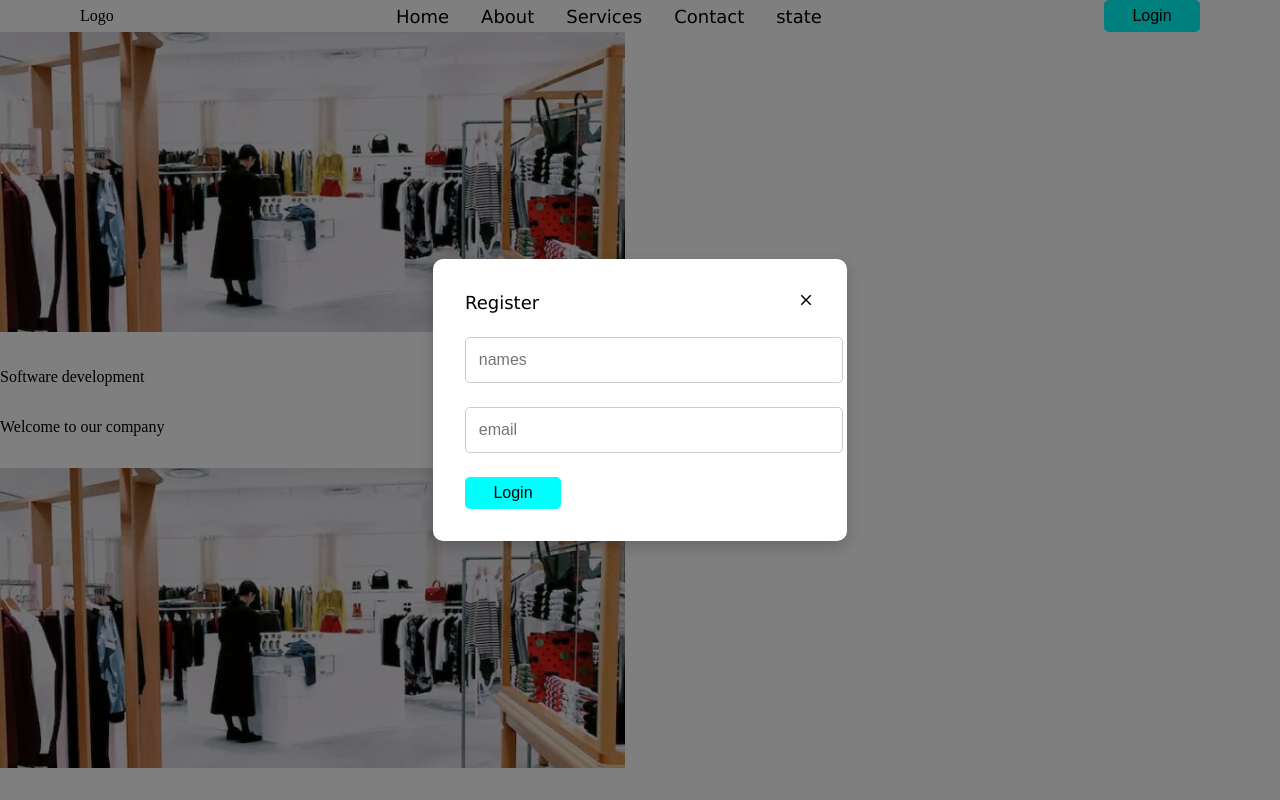
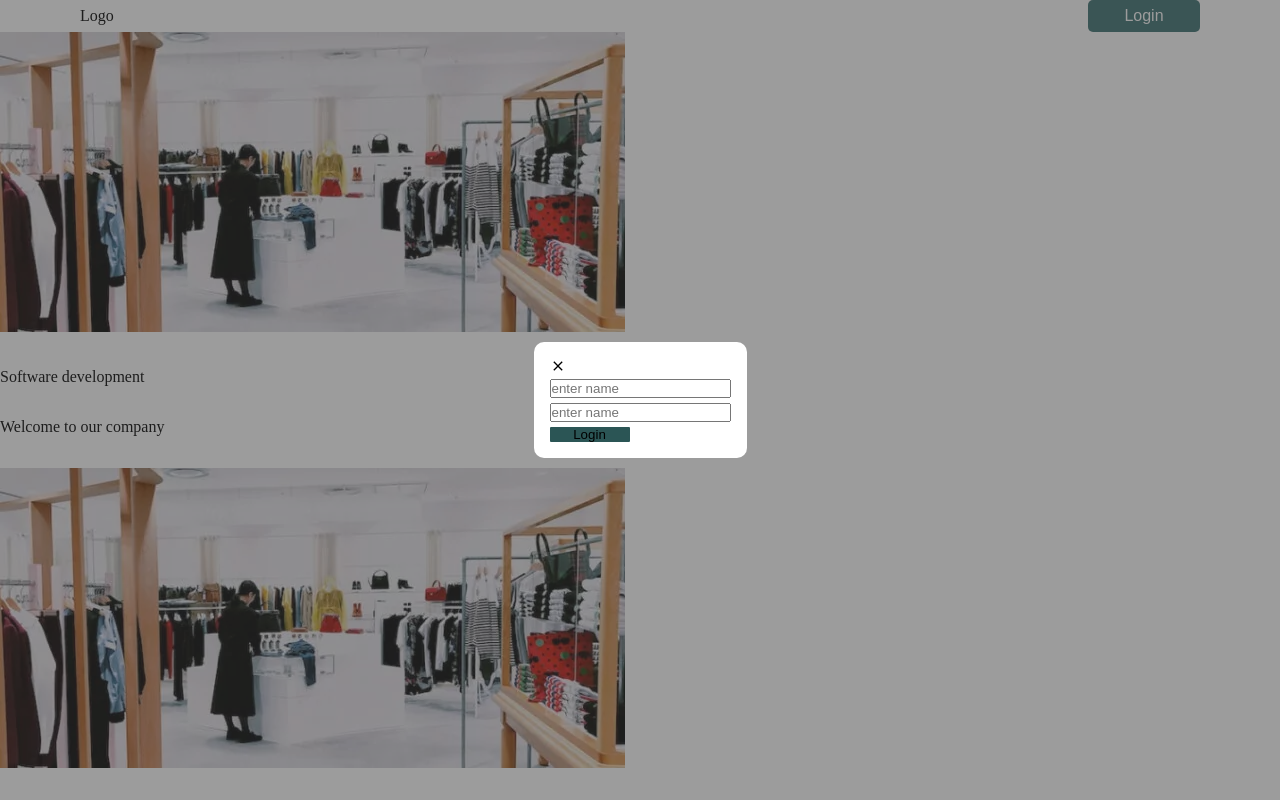
Before and after one commit to elisate/klab-course, a React (Vite) app: page /services in a window 1280 px wide. Both pictures are taken after a click on the button "Login". Shown: the top 800 px of the page. Built offline with nearby package versions, Linux system fonts and the light colour scheme.

Commit message:
fix change

```diff
--- a/src/App.jsx
+++ b/src/App.jsx
@@ -10,6 +10,7 @@ import Services from './components/Services'
 import Login from './components/Login'
 import States from './components/States';
 import SingleCard from './components/SingleCard'
+import UsestateHook from "./components/UsestateHook.jsx";
 
 function App() {
 
@@ -17,17 +18,17 @@ function App() {
   return (
     <BrowserRouter>
       <Routes>
-        <Route path='/' element={<Layout />}>
-          <Route path='/' index element={<Home />} />
-          <Route path='/about' element={<About />} />
-          <Route path='/services' element={<Services />} />
-          <Route path='/hooks' element={<States />} />
-          <Route path='/card/:id' element={<SingleCard/>}/>
+        <Route path="/" element={<Layout />}>
+          <Route path="/" index element={<Home />} />
+          <Route path="/about" element={<About />} />
+          <Route path="/services" element={<Services />} />
+          {/* <Route path="/hooks" element={<UsestateHook/>} /> */}
+          <Route path="/card/:id" element={<SingleCard />} />
         </Route>
-        <Route path='/login' element={<Login/>}/>
+        <Route path="/login" element={<Login />} />
       </Routes>
     </BrowserRouter>
-  )
+  );
 }
 
 export default App
--- a/src/components/Home.jsx
+++ b/src/components/Home.jsx
@@ -6,6 +6,29 @@ import image2 from "../assets/image2.jpg";
 import { IoIosArrowRoundForward } from "react-icons/io";
 import { useNavigate } from "react-router-dom";
 import { Navigate } from "react-router-dom";
+export const cards = [
+  {
+    _id: 1,
+    image: data,
+    cardTitle: "All In One Bottle",
+    cardContent:
+      "Our return policy is simple and that is why customers love our shop.",
+  },
+  {
+    _id: 2,
+    image: image1,
+    cardTitle: "All In One Bottle",
+    cardContent:
+      "Our return policy is simple and that is why customers love our shop.",
+  },
+  {
+    _id: 3,
+    image: image2,
+    cardTitle: "All In One Bottle",
+    cardContent:
+      "Our return policy is simple and that is why customers love our shop.",
+  },
+];
 const Home = () => {
   // const { id } = useParams();
   const navigatee = useNavigate();
@@ -13,33 +36,11 @@ const Home = () => {
     navigatee(`/card/${id}`);
   };
 
-  const cards = [
-    {
-      id:1,
-      image: data,
-      cardTitle: "All In One Bottle",
-      cardContent:
-        "Our return policy is simple and that is why customers love our shop.",
-    },
-    {
-      id:2,
-      image: image1,
-      cardTitle: "All In One Bottle",
-      cardContent:
-        "Our return policy is simple and that is why customers love our shop.",
-    },
-    {
-      id:3,
-      image: image2,
-      cardTitle: "All In One Bottle",
-      cardContent:
-        "Our return policy is simple and that is why customers love our shop.",
-    },
-  ];
+
   return (
     <section className="Holder">
-      {cards.map((cardData,id) => (
-        <div className="card-container" key={id}>
+      {cards.map((cardData) => (
+        <div className="card-container" key={cardData._id}>
           <div>
             <img src={cardData.image} className="card-image" />
           </div>
@@ -48,7 +49,7 @@ const Home = () => {
           <div className="iconContainer">
             <IoIosArrowRoundForward
               className="icon"
-              onClick={()=>handleNavigate(id)}
+              onClick={()=>handleNavigate(cardData._id)}
             />
           </div>
         </div>
--- /dev/null
+++ b/src/components/LoginForm.jsx
@@ -0,0 +1,19 @@
+import React from "react";
+import '../styles/login.css';
+import { MdClose } from "react-icons/md";
+const LoginForm = ({ handleForm }) => {
+  return (
+      <div className="container-1">
+
+          <form className="form">
+            <MdClose onClick={handleForm}/>
+        <input type="text" placeholder="enter name" required />
+        <input type="text" placeholder="enter name" required />
+        <button type="login" className="btt">
+          Login
+        </button>
+      </form>
+    </div>
+  );
+};
+export default LoginForm;
--- a/src/components/Navbar.jsx
+++ b/src/components/Navbar.jsx
@@ -1,34 +1,76 @@
+// import React, { useState } from "react";
+// import "../styles/navbar.css";
+// import { Link } from "react-router-dom";
+// import ModelForm from "./ModelForm";
+// import UsestateHook from "./UsestateHook";
+// function Navbar() {
+//   const [modal, setModal] = useState(0);
+
+//   const handleLoginForm = () =>
+//   {
+//     setModal(!modal)
+//   }
+
+//   return (
+//     <section className="navigation">
+//       {modal && <UsestateHook handleLoginForm={handleLoginForm}/>}
+
+//       <div className="container">
+//         <div>Logo</div>
+//         <div className="header">
+//           <li>Home</li>
+//           <Link to="/about">
+//             {" "}
+//             <li>About</li>
+//           </Link>
+//           <Link to="/services">
+//             <li>Services</li>
+//           </Link>
+//           <li>Contact</li>
+//           <Link to="/hooks">
+//             <li>state</li>
+//           </Link>
+//           {/* <Link to="/hooks">
+//             <li>Hoos</li>
+//           </Link> */}
+//         </div>
+//         <div>
+//           <button className="button" onClick={handleLoginForm}>
+//             Login
+//           </button>
+//         </div>
+//       </div>
+//     </section>
+//   );
+// }
+// export default Navbar;
+
+
 import React, { useState } from "react";
 import "../styles/navbar.css";
 import { Link } from "react-router-dom";
-import ModelForm from "./ModelForm";
+import LoginForm from "./LoginForm";
+
 function Navbar() {
-  const [modal, setModal] = useState(0);
-  const handleModal = () =>
+  const [form, setForm] = useState(false);
+  const handleForm = () =>
   {
-    setModal(!modal);
+    setForm(!form);
   }
+
+
+
   return (
     <section className="navigation">
-      {modal && <ModelForm handleModal={handleModal}/> }
+      {form && <LoginForm handleForm={handleForm}/>}
+
       <div className="container">
         <div>Logo</div>
-        <div className="header">
-          <li>Home</li>
-          <Link to="/about">
-            {" "}
-            <li>About</li>
-          </Link>
-          <Link to="/services">
-            <li>Services</li>
-          </Link>
-          <li>Contact</li>
-          <Link to="/hooks">
-            <li>state</li>
-          </Link>
-        </div>
+
         <div>
-          <button className="button" onClick={handleModal}>Login</button>
+          <button className="button" onClick={handleForm}>
+            Login
+          </button>
         </div>
       </div>
     </section>
--- a/src/components/SingleCard.jsx
+++ b/src/components/SingleCard.jsx
@@ -1,11 +1,20 @@
 import React from 'react'
 import '../styles/single.css';
+import { useParams } from 'react-router-dom';
+import { cards } from './Home';
+
 function SingleCard() {
+  const { id } = useParams();
+
+
+  const card = cards.find((card) => card._id == id)
+
+  console.log(cards);
 
   return (
       <div>
 
-
+          <div><img src={card?.image}/></div>
     </div>
   )
 }
--- /dev/null
+++ b/src/components/UsestateHook.jsx
@@ -0,0 +1,28 @@
+
+import React from "react"
+import { useState } from "react"
+import '../styles/hook.css';
+import { IoClose } from "react-icons/io5";
+const UsestateHook = ({ handleLoginForm }) => {
+
+  return (
+    <div>
+
+
+      <div className="content">
+        <form className="formcontainer">
+          <div className="head">
+            <div>Login</div>
+            <IoClose onClick={handleLoginForm} className="iconhead" />
+          </div>
+          <input type="text" placeholder="enter username" className="input" />
+          <input type=" email" placeholder="enter email" className="input" />
+          <button type="button" className="button">
+            Login
+          </button>
+        </form>
+      </div>
+    </div>
+  );
+};
+export default UsestateHook;
--- /dev/null
+++ b/src/styles/hook.css
@@ -0,0 +1,66 @@
+
+.names
+{
+    font-size: 2rem;
+}
+.button
+{
+    background-color: rgb(59, 113, 113);
+    width: 7rem;
+    height: 2rem;
+    color: white;
+
+}
+.button:hover
+{
+    transform: translateY(-3px);
+   background-color: rgb(82, 163, 163);
+   cursor: pointer;
+}
+
+
+.bt-1
+{
+    padding-top: 1rem;
+}
+
+.formcontainer
+{
+    display: flex;
+    flex-direction: column;
+    gap:0.5rem;
+    padding: 2rem;
+    width: fit-content;
+    border-radius: 10px;
+  box-shadow: 0px 5px 15px rgba(0, 0, 0, 0.2);
+  background-color: white;
+}
+.input
+{
+    width: 15rem;
+}
+.head
+{
+    display: flex;
+    flex-direction: row;
+    justify-content: space-between;
+
+}
+
+.content
+{
+    display: flex;
+    justify-content: center;
+    align-items: center;
+    top: 0;
+    bottom: 0;
+    width: 100%;
+    height: 100%;
+    background: rgba(0, 0, 0, 0.5);
+    position: fixed;
+
+}
+.iconhead
+{
+    cursor: pointer;
+}
--- /dev/null
+++ b/src/styles/login.css
@@ -0,0 +1,28 @@
+.container-1
+{
+display: flex;
+justify-content: center;
+align-items: center;
+top:0;
+bottom: 0;
+left: 0;
+width: 100%;
+height: 100%;
+position: fixed;
+ background: rgba(59, 58, 58, 0.5);
+}
+.form{
+    display: flex;
+    flex-direction: column;
+    gap: 0.3rem;
+    background-color: white;
+    border-radius: 10px;
+    padding: 1rem;
+}
+.btt
+{
+    width: 5rem;
+    background-color: rgb(43, 85, 85);
+    border: none;
+    border-radius: 1px;
+}
```
Also changed, not shown: src/components/Dataset.jsx (added, +9 -0 lines).
